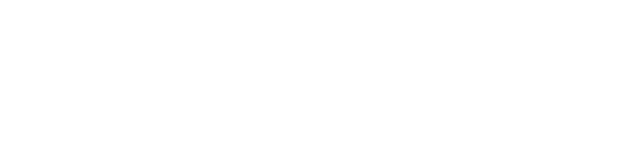
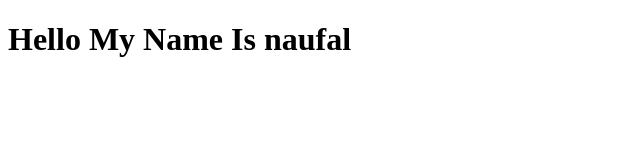
Before and after one commit to cupsmaniak/lbd-git, a plain HTML site: page index.html in a window 1280 px wide. Shown: the whole page, without its empty margins (0-640 px from the left). Drawn offline with Linux system fonts and the light colour scheme.

Commit message:
Penambahan H1

```diff
--- a/index.html
+++ b/index.html
@@ -6,6 +6,6 @@
     <title>Document</title>
 </head>
 <body>
-
+    <h1> Hello My Name Is naufal </h1>
 </body>
 </html>
```
